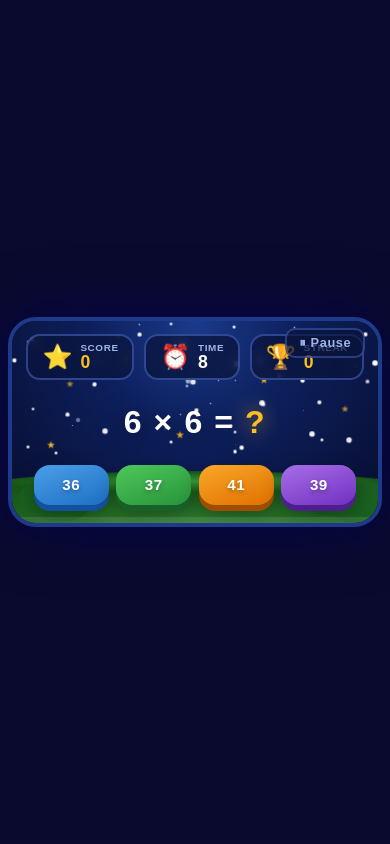
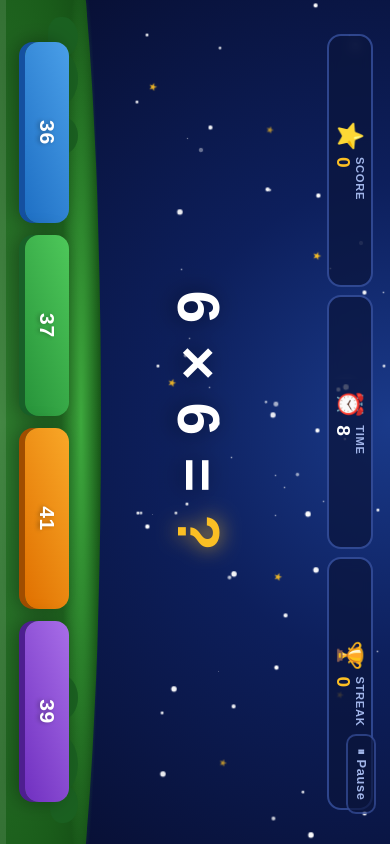
Before and after one commit to Saaimurugan/MathTablesQuiz, a plain HTML site: page index.html in a window 390 px wide. Drawn offline with Linux system fonts and the light colour scheme.

Commit message:
feat(ui): Implement responsive fullscreen landscape orientation lock
- Add viewport meta tags to disable pinch zoom and lock landscape orientation
- Integrate Google Analytics tracking (G-G6ND76ZDRC)
- Implement rotate wrapper with dynamic screen fitting for portrait→landscape rotation
- Replace viewport-based units (vw/vh) with container query units (cqw/cqh) for better responsiveness
- Add mobile app capability meta tags for iOS and Android PWA support
- Implement fitScreen() function with orientation lock and dynamic resize handling
- Update HUD badge styling with responsive padding and flexible layout
- Adjust button and spacing values for mobile-optimized gameplay
- Add touch-action manipulation to prevent accidental zoom on buttons
- Ensure game always fills screen in landscape orientation regardless of device rotation

```diff
--- a/index.html
+++ b/index.html
@@ -2,33 +2,57 @@
 <html lang="en">
 <head>
     <meta charset="UTF-8">
-    <meta name="viewport" content="width=device-width, initial-scale=1.0">
+    <meta name="viewport" content="width=device-width, initial-scale=1.0, minimum-scale=1.0, maximum-scale=1.0, user-scalable=no">
+    <meta name="screen-orientation" content="landscape">
+    <meta name="x5-orientation" content="landscape">
+    <meta name="full-screen" content="yes">
+    <meta name="mobile-web-app-capable" content="yes">
+    <meta name="apple-mobile-web-app-capable" content="yes">
+    <!-- Google tag (gtag.js) -->
+    <script async src="https://www.googletagmanager.com/gtag/js?id=G-G6ND76ZDRC"></script>
+    <script>
+        window.dataLayer = window.dataLayer || [];
+        function gtag(){dataLayer.push(arguments);}
+        gtag('js', new Date());
+        gtag('config', 'G-G6ND76ZDRC');
+    </script>
     <title>Tables Game</title>
     <style>
         * { box-sizing: border-box; margin: 0; padding: 0; }
+
+        html, body {
+            width: 100%;
+            height: 100%;
+            overflow: hidden;
+            background: #0a0a2e;
+        }
 
         body {
             font-family: 'Arial Rounded MT Bold', 'Arial', sans-serif;
             display: flex;
             justify-content: center;
             align-items: center;
-            min-height: 100vh;
-            background: #0a0a2e;
-            overflow: hidden;
+        }
+
+        /* ── Rotate wrapper: JS sets exact px size & transform ── */
+        #rotate-wrap {
+            position: fixed;
+            top: 0; left: 0;
+            transform-origin: top left;
+            /* default landscape — JS overrides for portrait */
         }
 
         /* ── Game Card ── */
         .game-card {
             position: relative;
-            width: min(680px, 96vw);
-            aspect-ratio: 16/9;
-            border-radius: 28px;
-            border: 4px solid #1e3a8a;
+            width: 100%;
+            height: 100%;
             overflow: hidden;
-            box-shadow: 0 0 60px rgba(0,0,80,.8), inset 0 0 80px rgba(0,0,60,.4);
             display: flex;
             flex-direction: column;
             align-items: center;
+            container-type: size;
+            container-name: game;
         }
 
         /* ── Sky Background ── */
@@ -136,35 +160,37 @@
             display: flex;
             justify-content: space-between;
             align-items: center;
-            margin-top: 3.5%;
-            gap: 10px;
+            margin-top: 2%;
+            gap: 8px;
         }
         .hud-badge {
             display: flex;
             align-items: center;
-            gap: 8px;
+            gap: 6px;
             background: rgba(10, 20, 60, 0.75);
             border: 2px solid rgba(100, 140, 255, 0.4);
             border-radius: 14px;
-            padding: 6px 14px;
+            padding: clamp(4px, 1.2cqh, 8px) clamp(8px, 2cqw, 16px);
             backdrop-filter: blur(6px);
-            min-width: 90px;
+            min-width: 0;
+            flex: 1;
+            justify-content: center;
         }
-        .hud-icon { font-size: 1.5em; line-height: 1; }
+        .hud-icon { font-size: clamp(.9em, 3cqw, 1.5em); line-height: 1; }
         .hud-label {
             display: flex;
             flex-direction: column;
             align-items: flex-start;
         }
         .hud-title {
-            font-size: .62em;
+            font-size: clamp(.5em, 1.4cqw, .7em);
             color: #a0b4e8;
             text-transform: uppercase;
             letter-spacing: .06em;
             font-weight: 600;
         }
         .hud-value {
-            font-size: 1.1em;
+            font-size: clamp(.85em, 2.8cqw, 1.2em);
             font-weight: 900;
             color: #fbbf24;
             line-height: 1.1;
@@ -185,7 +211,7 @@
         }
 
         #countdown-overlay {
-            font-size: 5em;
+            font-size: clamp(2em, 10cqh, 5em);
             font-weight: 900;
             color: #fbbf24;
             text-shadow: 0 4px 20px rgba(251,191,36,.6);
@@ -193,7 +219,7 @@
         }
 
         #question {
-            font-size: clamp(2em, 7vw, 4em);
+            font-size: clamp(1.6em, 7cqw, 4em);
             font-weight: 900;
             color: #ffffff;
             text-shadow: 0 4px 24px rgba(0,0,0,.5);
@@ -239,21 +265,22 @@
             z-index: 10;
             display: grid;
             grid-template-columns: repeat(4, 1fr);
-            gap: clamp(6px, 2vw, 14px);
-            width: 88%;
-            margin-bottom: 5%;
+            gap: clamp(5px, 1.5cqw, 14px);
+            width: 90%;
+            margin-bottom: 3%;
         }
         .answer-btn {
-            padding: clamp(10px, 3vw, 18px) 0;
-            font-size: clamp(.95em, 2.8vw, 1.5em);
+            padding: clamp(8px, 2.5cqh, 18px) 0;
+            font-size: clamp(.85em, 2.5cqw, 1.5em);
             font-weight: 900;
             color: #fff;
             border: none;
-            border-radius: 16px;
+            border-radius: 14px;
             cursor: pointer;
             text-shadow: 0 2px 4px rgba(0,0,0,.3);
             transition: transform .12s, box-shadow .12s, filter .15s;
             letter-spacing: .03em;
+            touch-action: manipulation;
         }
         .answer-btn:hover  { transform: translateY(-3px); filter: brightness(1.12); }
         .answer-btn:active { transform: translateY(2px); }
@@ -385,6 +412,7 @@
 </head>
 <body>
 
+<div id="rotate-wrap">
 <div class="game-card">
     <!-- Sky layer -->
     <div class="sky"></div>
@@ -456,6 +484,7 @@
         <button onclick="resumeGame()">▶ Resume</button>
     </div>
 </div>
+</div><!-- end rotate-wrap -->
 
 <!-- Hidden history for print -->
 <div class="history" id="historySection">
@@ -747,6 +776,38 @@
         list.appendChild(p);
     }
 
+    /* ── Fit screen: rotate + size the wrapper to always fill the display ── */
+    function fitScreen() {
+        const wrap = document.getElementById('rotate-wrap');
+        const sw = window.screen.width  || window.innerWidth;
+        const sh = window.screen.height || window.innerHeight;
+        const ww = window.innerWidth;
+        const wh = window.innerHeight;
+
+        // Try JS orientation lock first (works on Android Chrome)
+        if (window.screen.orientation && window.screen.orientation.lock) {
+            window.screen.orientation.lock('landscape').catch(() => {});
+        }
+
+        if (ww < wh) {
+            // Portrait viewport → rotate 90° so landscape fills screen
+            // After rotation: visual width = wh, visual height = ww
+            wrap.style.width  = wh + 'px';
+            wrap.style.height = ww + 'px';
+            wrap.style.transform = `rotate(90deg) translateY(-${ww}px)`;
+        } else {
+            // Already landscape
+            wrap.style.width  = ww + 'px';
+            wrap.style.height = wh + 'px';
+            wrap.style.transform = 'none';
+        }
+    }
+
+    fitScreen();
+    window.addEventListener('resize', fitScreen);
+    window.addEventListener('orientationchange', () => setTimeout(fitScreen, 50));
+    document.addEventListener('visibilitychange', () => { if (!document.hidden) fitScreen(); });
+
     /* ── Init ── */
     buildBackground();
     startCountdown();
```
